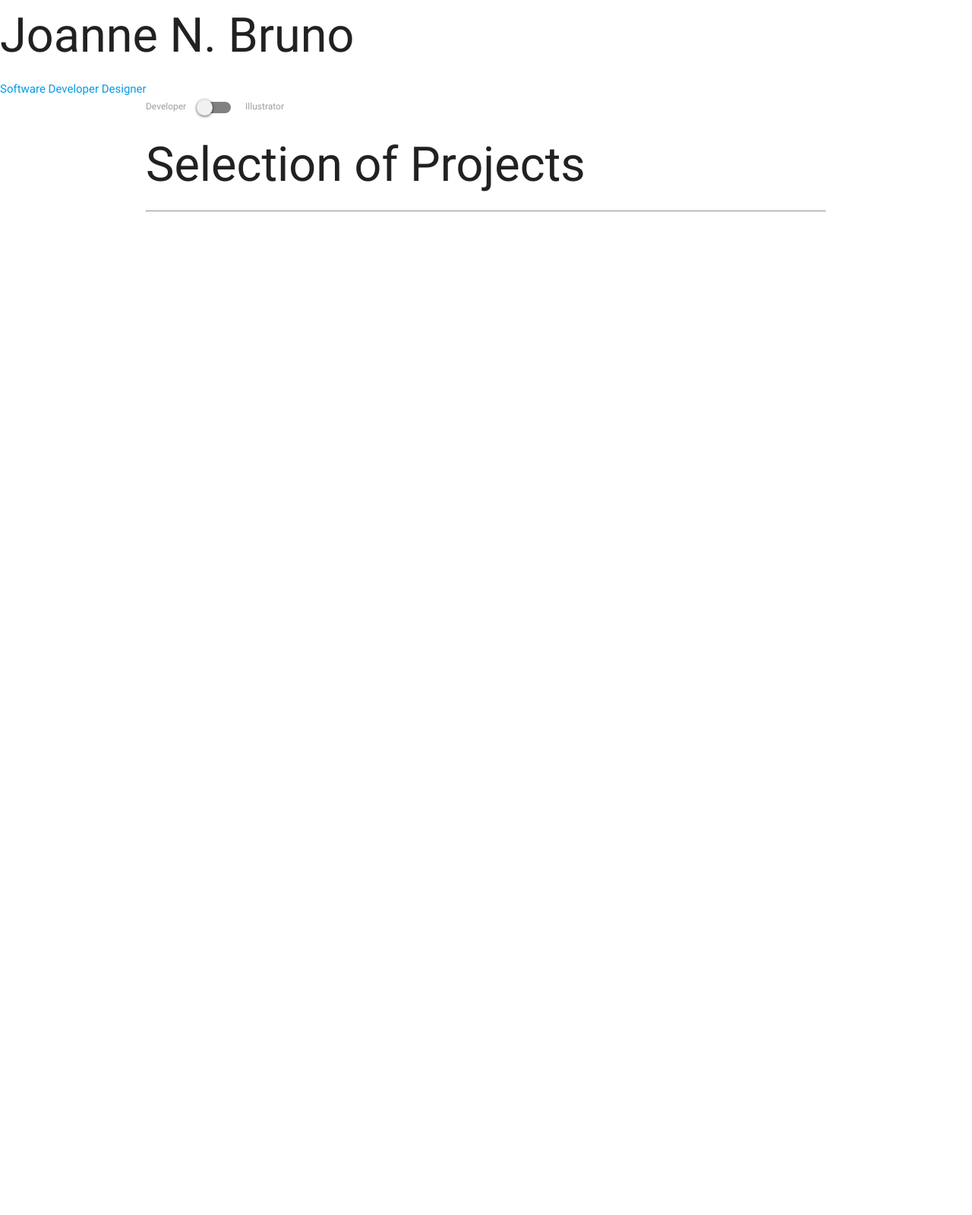
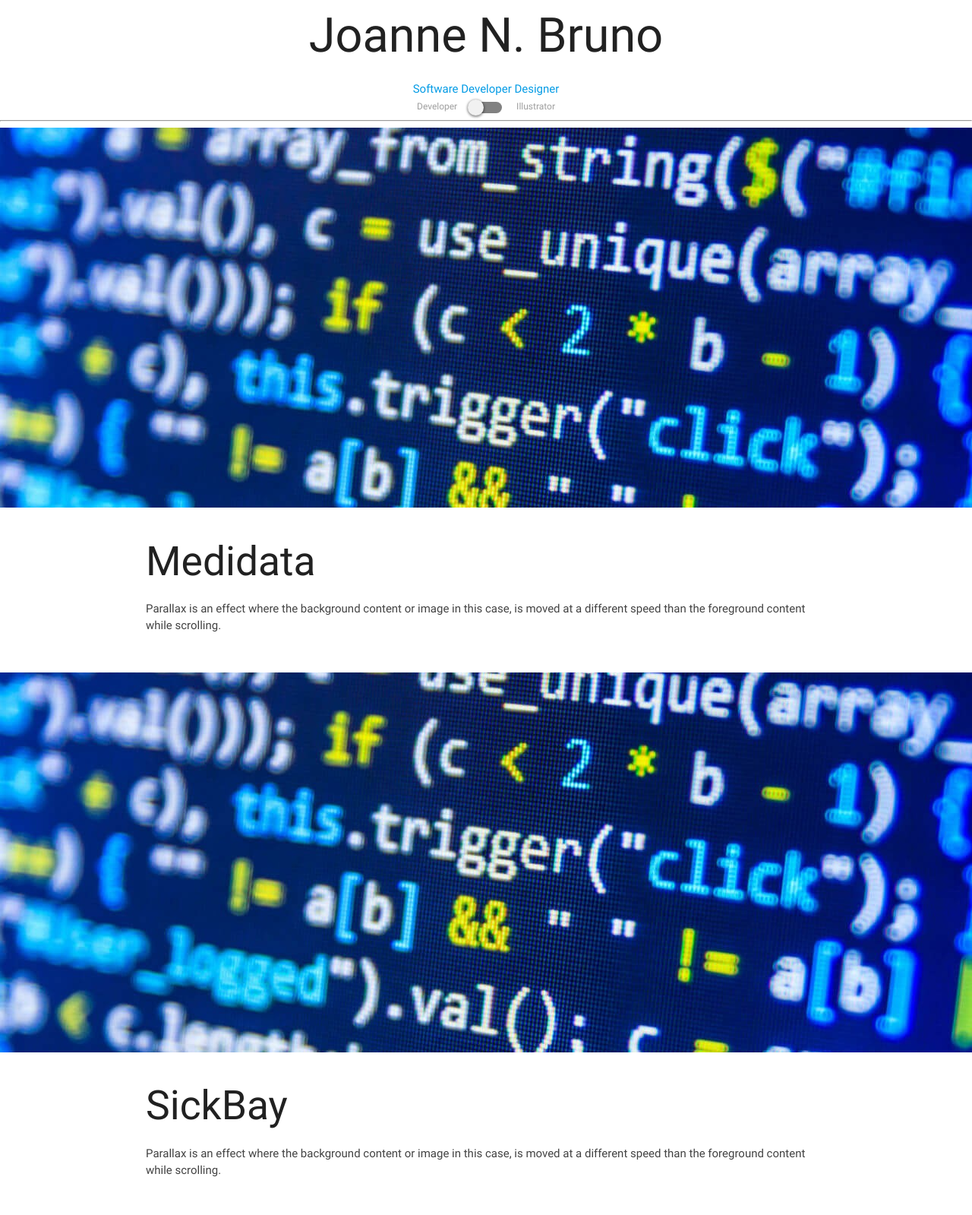
Before and after one commit to joannenbruno/joannenbruno.github.io, a website: page index.html at #!/developer in a window 1280 px wide. Shown: the part 20-1619 px from the top of the page at 76% size. Before the commit the page ends 800 px from the top, so only its background shows below. Drawn offline with Linux system fonts and the light colour scheme.

Commit message:
Parallax framework added

```diff
--- a/index.html
+++ b/index.html
@@ -7,7 +7,8 @@
     <!--Import materialize.css-->
     <link type="text/css" rel="stylesheet" href="styles/materialize.min.css" media="screen,projection" />
     <link type="text/css" rel="stylesheet" href="styles/material-design-iconic-font.css" media="screen,projection" />
-    <link href="https://fonts.googleapis.com/icon?family=Material+Icons" rel="stylesheet">
+    <link href="https://fonts.googleapis.com/icon?family=Material+Icons" rel="stylesheet"/>
+    <link type="text/css" rel="stylesheet" href="styles/style.css" />
 
     <!--Let browser know website is optimized for mobile-->
     <meta name="viewport" content="width=device-width, initial-scale=1.0" />
--- a/scripts/controllers/DeveloperController.js
+++ b/scripts/controllers/DeveloperController.js
@@ -3,8 +3,8 @@
 		.module('portfolioApp')
 		.controller('DeveloperController', ['$scope', '$location', '$anchorScroll',
 			function($scope, $location, $anchorScroll) {
-				// initialize materialbox
-				$('.materialboxed').materialbox();
+				// initialize parallax
+                $('.parallax').parallax();
 
 				// set page class
 				$scope.pageClass = 'developer';
--- a/styles/style.css
+++ b/styles/style.css
@@ -2,3 +2,11 @@
     display: inline-block;
     vertical-align: middle;
 }
+
+.header-dev {
+    text-align: center;
+}
+
+.switch {
+    text-align: center;
+}
--- a/templates/main/developer.html
+++ b/templates/main/developer.html
@@ -5,8 +5,6 @@
 		<a href="" target="_blank" rel="noopener noreferrer">Software Developer Designer</a>
 	</div>
 </header>
-
-<div class = "container">
 
   <!-- Switch -->
   <div class="switch">
@@ -18,20 +16,32 @@
     </label>
   </div>
 
-  <h1>Selection of Projects</h1>
   <hr>
 
-  <!-- Project Cards -->
-	<div class="row">
-
-		<!-- Medidata Card -->
-
-
-		<!-- Sickbay Card -->
-
-
-		<!-- Etude Card -->
-
-
-	</div>
-</div>
+  <div class="parallax-container">
+    <div class="parallax"><img src="dist/images/developer/javascript.jpg"></div>
+  </div>
+  <div class="section white">
+    <div class="row container">
+      <h2 class="header">Medidata</h2>
+      <p class="grey-text text-darken-3 lighten-3">Parallax is an effect where the background content or image in this case, is moved at a different speed than the foreground content while scrolling.</p>
+    </div>
+  </div>
+  <div class="parallax-container">
+    <div class="parallax"><img src="dist/images/developer/javascript.jpg"></div>
+  </div>
+  <div class="section white">
+    <div class="row container">
+      <h2 class="header">SickBay</h2>
+      <p class="grey-text text-darken-3 lighten-3">Parallax is an effect where the background content or image in this case, is moved at a different speed than the foreground content while scrolling.</p>
+    </div>
+  </div>
+  <div class="parallax-container">
+    <div class="parallax"><img src="dist/images/developer/javascript.jpg"></div>
+  </div>
+  <div class="section white">
+    <div class="row container">
+      <h2 class="header">Etude</h2>
+      <p class="grey-text text-darken-3 lighten-3">Parallax is an effect where the background content or image in this case, is moved at a different speed than the foreground content while scrolling.</p>
+    </div>
+  </div>
```
Also changed, not shown: templates/projects/etude.html (+1 -0 lines), dist/scripts/controllerBundle.min.js.
